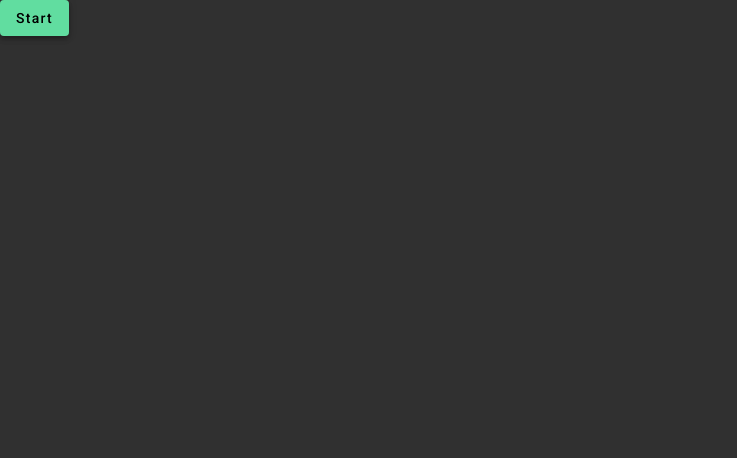
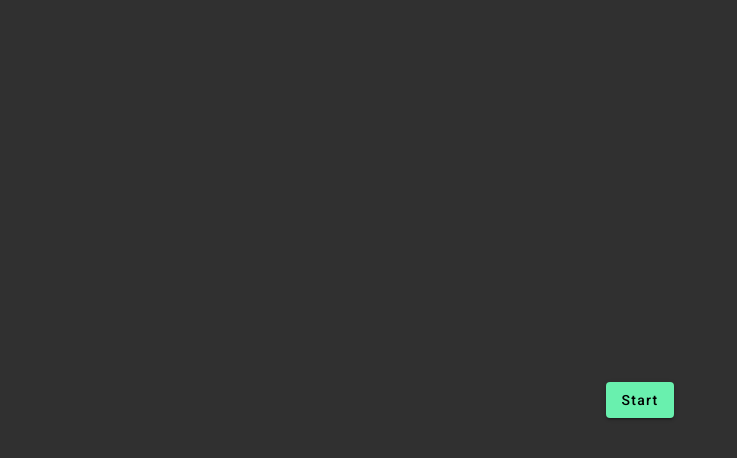
Before and after one commit to Gradu5nik/brassNgrx, an Angular app: page /menu in a window 1280 px wide. Shown: the top 458 px of the page, without its empty margins (0-737 px from the left). Built offline with nearby package versions, Linux system fonts and the light colour scheme; what @ngrx/store would draw is missing.

Commit message:
center menu

```diff
--- a/src/app/main-menu/main-menu.component.html
+++ b/src/app/main-menu/main-menu.component.html
@@ -1 +1,3 @@
-<a mat-raised-button color="accent" routerLink="/game">Start</a>
+<div class="in-the-center">
+    <a mat-raised-button color="accent" routerLink="/game">Start</a>
+</div>
--- a/src/app/main-menu/main-menu.component.scss
+++ b/src/app/main-menu/main-menu.component.scss
@@ -0,0 +1,6 @@
+.in-the-center {
+  display: flex;
+  justify-content: center;
+  align-items: center;
+  height: 100%;
+}
```
